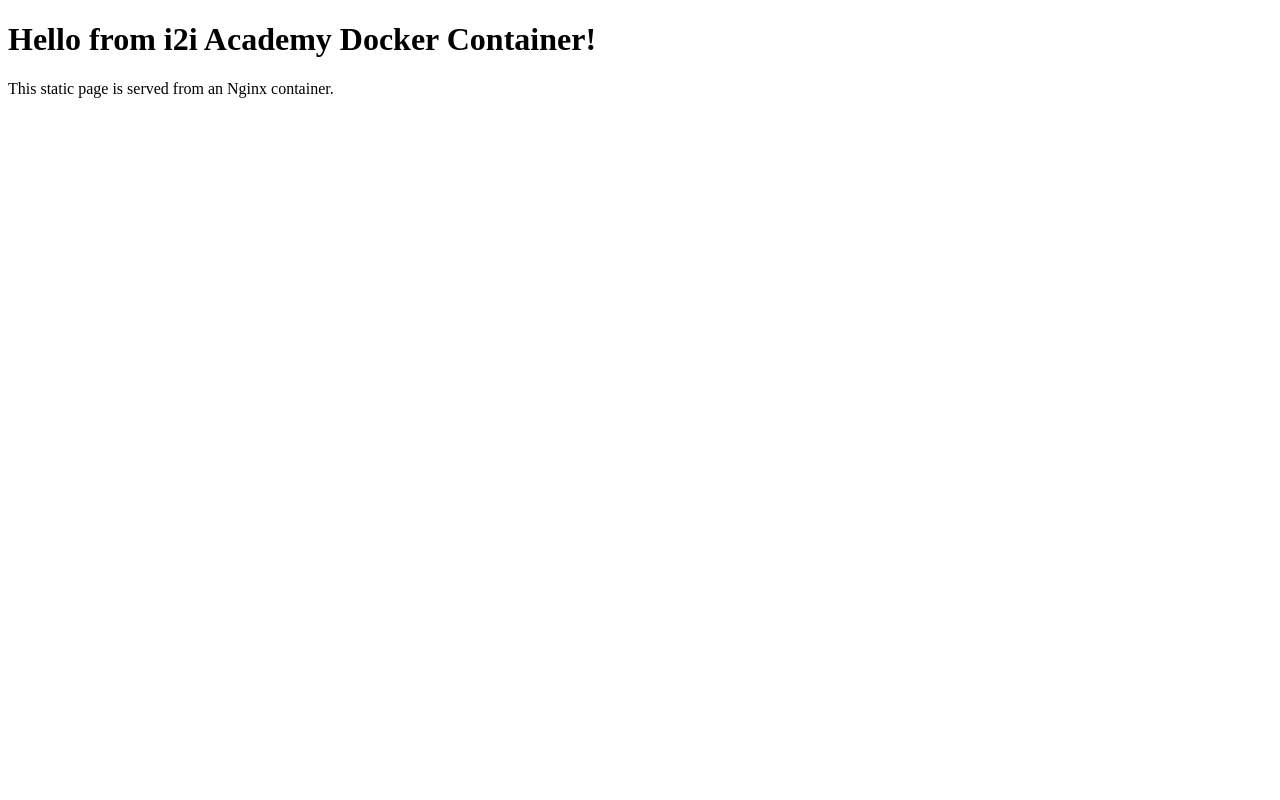
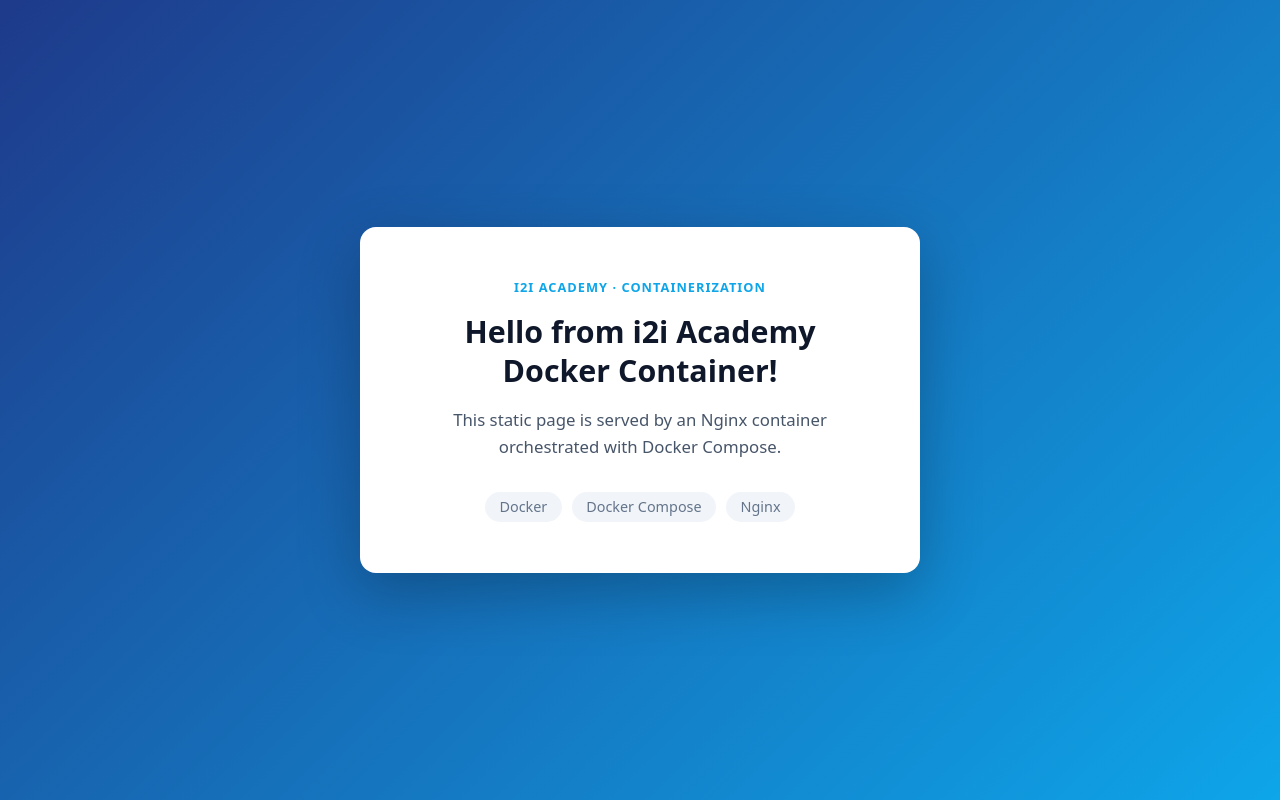
Before and after one commit to nuhregaibunsal/nginx-docker-compose, a plain HTML site: page index.html in a window 1280 px wide. Drawn offline with Linux system fonts and the light colour scheme.

Commit message:
Improve landing page styling and content

```diff
--- a/index.html
+++ b/index.html
@@ -4,9 +4,56 @@
   <meta charset="UTF-8" />
   <meta name="viewport" content="width=device-width, initial-scale=1.0" />
   <title>i2i Academy — Containerization</title>
+  <style>
+    * { margin: 0; padding: 0; box-sizing: border-box; }
+    body {
+      min-height: 100vh;
+      display: flex;
+      align-items: center;
+      justify-content: center;
+      font-family: system-ui, -apple-system, "Segoe UI", Roboto, sans-serif;
+      background: linear-gradient(135deg, #1e3a8a 0%, #0ea5e9 100%);
+      color: #0f172a;
+    }
+    .card {
+      background: #ffffff;
+      padding: 3rem 3.5rem;
+      border-radius: 16px;
+      box-shadow: 0 20px 60px rgba(0, 0, 0, 0.25);
+      text-align: center;
+      max-width: 560px;
+    }
+    .badge {
+      display: inline-block;
+      font-size: 0.8rem;
+      letter-spacing: 0.08em;
+      text-transform: uppercase;
+      color: #0ea5e9;
+      font-weight: 700;
+      margin-bottom: 1rem;
+    }
+    h1 { font-size: 1.9rem; line-height: 1.3; margin-bottom: 1rem; }
+    p { color: #475569; font-size: 1.05rem; line-height: 1.6; }
+    .stack { margin-top: 1.75rem; font-size: 0.9rem; color: #64748b; }
+    .stack span {
+      display: inline-block;
+      background: #f1f5f9;
+      border-radius: 999px;
+      padding: 0.35rem 0.9rem;
+      margin: 0.2rem;
+    }
+  </style>
 </head>
 <body>
-  <h1>Hello from i2i Academy Docker Container!</h1>
-  <p>This static page is served from an Nginx container.</p>
+  <main class="card">
+    <div class="badge">i2i Academy · Containerization</div>
+    <h1>Hello from i2i Academy Docker Container!</h1>
+    <p>This static page is served by an Nginx container orchestrated with Docker Compose.</p>
+    <div class="stack">
+      <span>Docker</span>
+      <span>Docker Compose</span>
+      <span>Nginx</span>
+    </div>
+  </main>
 </body>
 </html>
```
